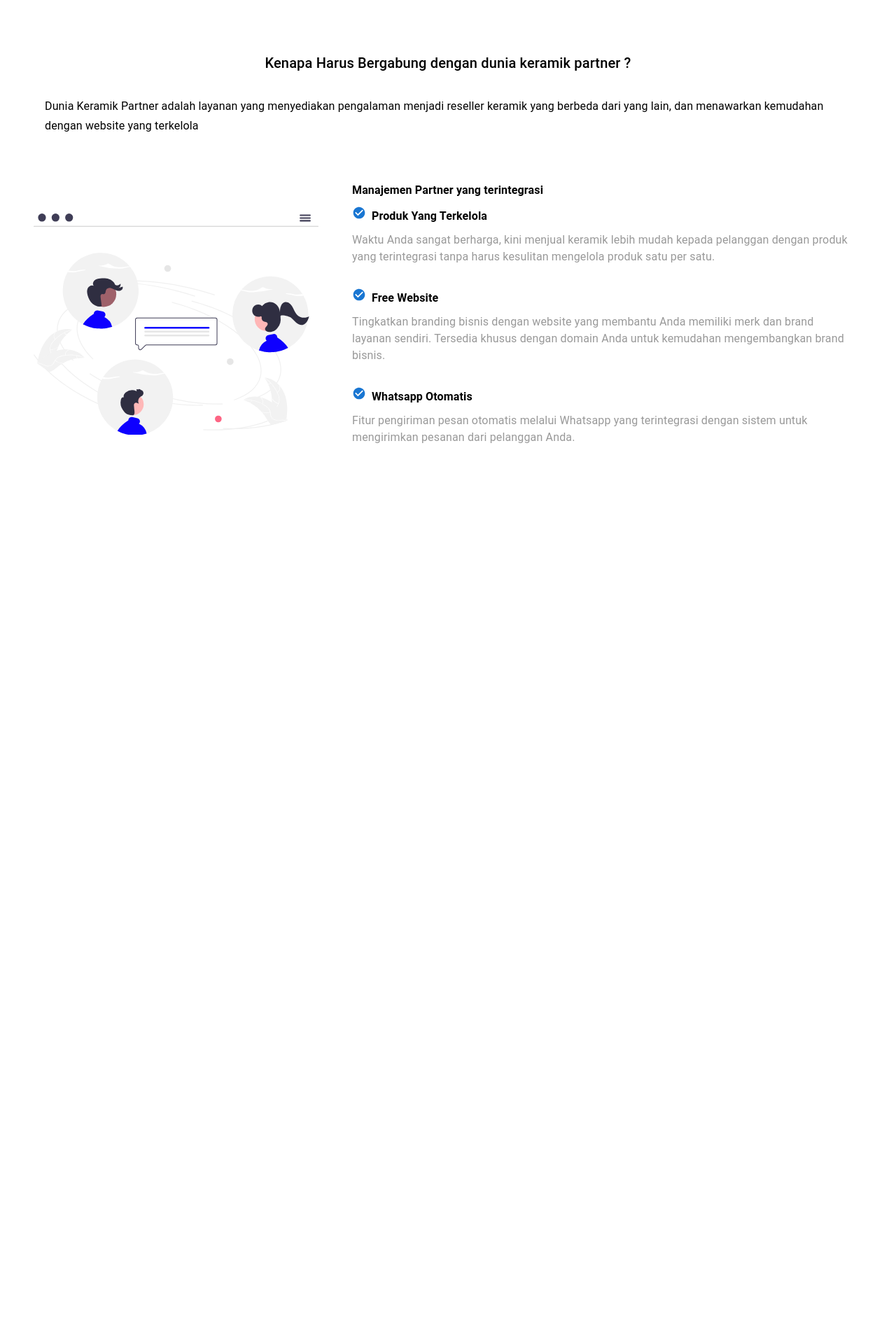
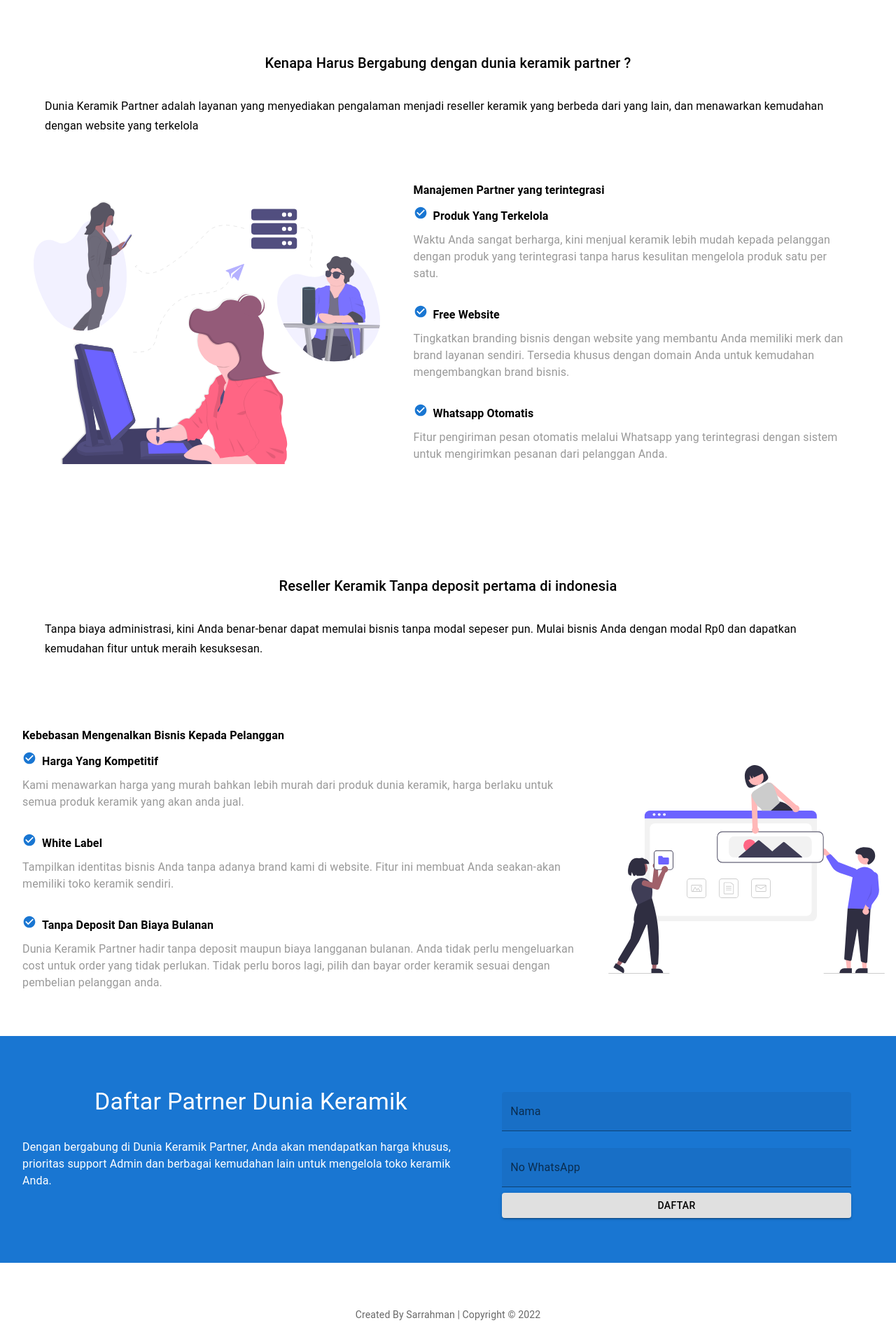
Before and after one commit to sarrahman/dunia-keramik-partner, a React (Create React App) app: page / in a window 1280 px wide. Shown: the part 507-2427 px from the top of the page at 70% size. Before the commit the page ends 1240 px from the top, so only its background shows below. Built offline with nearby package versions, Linux system fonts and the light colour scheme.

Commit message:
create mvp design landing

```diff
--- a/src/App.js
+++ b/src/App.js
@@ -1,20 +1,82 @@
-import { Box } from "@mui/material";
+import { Box} from "@mui/material";
 import TitleSection from "./components/molecules/titleSection";
 import AppBarComp from "./components/organisms/appBarComp";
+import Copyright from "./components/organisms/footer";
 import Jumbotron from "./components/organisms/jumbotron";
 import ListValue from "./components/organisms/listValue";
+import TextForm from "./components/organisms/textForm";
+import interaksi from "./assets/interaksi.svg";
+import building from "./assets/building-web.svg";
+
+const data1 = [
+  {
+    title: "Produk Yang Terkelola",
+    body: "Waktu Anda sangat berharga, kini menjual keramik lebih mudah kepada pelanggan dengan produk yang terintegrasi tanpa harus kesulitan mengelola produk satu per satu.",
+  },
+  {
+    title: "Free Website",
+    body: "Tingkatkan branding bisnis dengan website yang membantu Anda memiliki merk dan brand layanan sendiri. Tersedia khusus dengan domain Anda untuk kemudahan mengembangkan brand bisnis.",
+  },
+  {
+    title: "Whatsapp Otomatis",
+    body: "Fitur pengiriman pesan otomatis melalui Whatsapp yang terintegrasi dengan sistem untuk mengirimkan pesanan dari pelanggan Anda.",
+  },
+];
+
+const data2 = [
+  {
+    title: "Harga Yang Kompetitif",
+    body: "Kami menawarkan harga yang murah bahkan lebih murah dari produk dunia keramik, harga berlaku untuk semua produk keramik yang akan anda jual.",
+  },
+  {
+    title: "White Label",
+    body: "Tampilkan identitas bisnis Anda tanpa adanya brand kami di website. Fitur ini membuat Anda seakan-akan memiliki toko keramik sendiri.",
+  },
+  {
+    title: "Tanpa Deposit Dan Biaya Bulanan",
+    body: "Dunia Keramik Partner hadir tanpa deposit maupun biaya langganan bulanan. Anda tidak perlu mengeluarkan cost untuk order yang tidak perlukan. Tidak perlu boros lagi, pilih dan bayar order keramik sesuai dengan pembelian pelanggan anda.",
+  },
+];
 
 function App() {
   return (
     <>
       <AppBarComp />
       <Jumbotron />
-      <Box sx={{
-        p: { xs: "1rem", md: "2rem" },
-      }}>
-        <TitleSection title="Kenapa Harus Bergabung dengan dunia keramik partner ?" subtitle="Dunia Keramik Partner adalah layanan yang menyediakan pengalaman menjadi reseller keramik yang berbeda dari yang lain, dan menawarkan kemudahan dengan website yang terkelola" />
-        <ListValue title="Manajemen Partner yang terintegrasi" />
+      <Box
+        sx={{
+          p: { xs: "1rem", md: "2rem" },
+        }}
+      >
+        <TitleSection
+          title="Kenapa Harus Bergabung dengan dunia keramik partner ?"
+          subtitle="Dunia Keramik Partner adalah layanan yang menyediakan pengalaman menjadi reseller keramik yang berbeda dari yang lain, dan menawarkan kemudahan dengan website yang terkelola"
+        />
+        <ListValue
+        image={interaksi}
+          data={data1}
+          position="right"
+          title="Manajemen Partner yang terintegrasi"
+        />
       </Box>
+      <Box
+        sx={{
+          p: { xs: "1rem", md: "2rem" },
+        }}
+      >
+        <TitleSection
+          title="Reseller Keramik Tanpa deposit pertama di indonesia"
+          subtitle="Tanpa biaya administrasi, kini Anda benar-benar dapat memulai bisnis tanpa modal sepeser pun. Mulai bisnis Anda dengan modal Rp0 dan dapatkan kemudahan fitur untuk meraih kesuksesan."
+        />
+      </Box>
+      <ListValue
+        image={building}
+        data={data2}
+        position="left"
+        title="Kebebasan Mengenalkan Bisnis Kepada Pelanggan"
+      />
+      <TextForm />
+      <Copyright />
     </>
   );
 }
--- /dev/null
+++ b/src/components/organisms/footer.jsx
@@ -0,0 +1,17 @@
+import { Typography } from "@mui/material";
+
+function Copyright(props) {
+  return (
+    <Typography
+      sx={{ mt: 8, mb: 4 }}
+      variant="body2"
+      color="text.secondary"
+      align="center"
+      {...props}
+    >
+      Created By Sarrahman | Copyright © {new Date().getFullYear()}
+    </Typography>
+  );
+}
+
+export default Copyright;
--- a/src/components/organisms/listValue.jsx
+++ b/src/components/organisms/listValue.jsx
@@ -1,14 +1,18 @@
 import { Box, CardMedia, Typography } from "@mui/material";
-import Team from "../../assets/team.svg";
 import ListDescription from "../molecules/listDescription";
 
 export default function ListValue(props) {
+  const data = props.data || [];
+
   return (
     <Box
       sx={{
         display: "flex",
         justifyContent: { xs: "center", md: "space-around" },
-        flexDirection: { xs: "column-reverse", md: "row-reverse" },
+        flexDirection: {
+          xs: "column-reverse",
+          md: props.position === "left" ? "row" : "row-reverse",
+        },
       }}
     >
       <Box
@@ -16,7 +20,7 @@
           display: "flex",
           flexGrow: 2,
           flexDirection: "column",
-        p: { xs: "1rem", md: "2rem" },
+          p: { xs: "1rem", md: "2rem" },
         }}
       >
         <Typography
@@ -28,18 +32,9 @@
         >
           {props.title}
         </Typography>
-        <ListDescription
-          title="Produk Yang Terkelola"
-          body="Waktu Anda sangat berharga, kini menjual keramik lebih mudah kepada pelanggan dengan produk yang terintegrasi tanpa harus kesulitan mengelola produk satu per satu."
-        />
-        <ListDescription
-          title="Free Website"
-          body="Tingkatkan branding bisnis dengan website yang membantu Anda memiliki merk dan brand layanan sendiri. Tersedia khusus dengan domain Anda untuk kemudahan mengembangkan brand bisnis."
-        />
-        <ListDescription
-          title="Whatsapp Otomatis"
-          body="Fitur pengiriman pesan otomatis melalui Whatsapp yang terintegrasi dengan sistem untuk mengirimkan pesanan dari pelanggan Anda."
-        />
+        {data.map((item, index) => {
+          return <ListDescription key={index} {...item} />;
+        })}
       </Box>
       <Box
         sx={{
@@ -50,12 +45,7 @@
           mb: { xs: "1rem", md: "0" },
         }}
       >
-        <CardMedia
-          width="100%"
-          component="img"
-          src={Team}
-          alt="team"
-        />
+        <CardMedia width="100%" component="img" src={props.image} alt="team" />
       </Box>
     </Box>
   );
--- /dev/null
+++ b/src/components/organisms/textForm.jsx
@@ -0,0 +1,65 @@
+import { Box, Button, TextField, Typography } from "@mui/material";
+
+export default function TextForm(props) {
+    return(
+        <Box
+        sx={{
+          p: { xs: "1rem", md: "2rem" },
+          display: "flex",
+          justifyContent: "space-around",
+          flexDirection: { xs: "column", md: "row" },
+          bgcolor: "primary.main",
+        }}
+      >
+        <Box
+          sx={{
+            display: "flex",
+            justifyContent: "center",
+            alignItems: "center",
+            flexDirection: "column",
+          }}
+        >
+          <Typography
+            sx={{
+                color: "white",
+              mb: { xs: "1rem", md: "2rem" },
+            }}
+            variant="h4"
+          >
+            Daftar Patrner Dunia Keramik
+          </Typography>
+          <Typography
+            sx={{
+                color: "white",
+              mb: { xs: "1rem", md: "2rem" },
+            }}
+            variant="body1"
+          >
+            Dengan bergabung di Dunia Keramik Partner, Anda akan mendapatkan
+            harga khusus, prioritas support Admin dan berbagai kemudahan lain
+            untuk mengelola toko keramik Anda.
+          </Typography>
+        </Box>
+        <Box
+          sx={{
+            width: "80%",
+            p: { xs: "1rem", md: "2rem" },
+            justifyContent: "center",
+          }}
+        >
+          <Box
+            sx={{
+              display: "flex",
+              flexDirection: "column",
+            }}
+          >
+            <TextField margin="normal" label="Nama" variant="filled" />
+            <TextField margin="normal" label="No WhatsApp" variant="filled" />
+            <Button variant="contained" color="inherit">
+              Daftar
+            </Button>
+          </Box>
+        </Box>
+      </Box>
+    )
+}
```
Also changed, not shown: src/assets/building-web.svg (added), src/assets/interaksi.svg (added).
